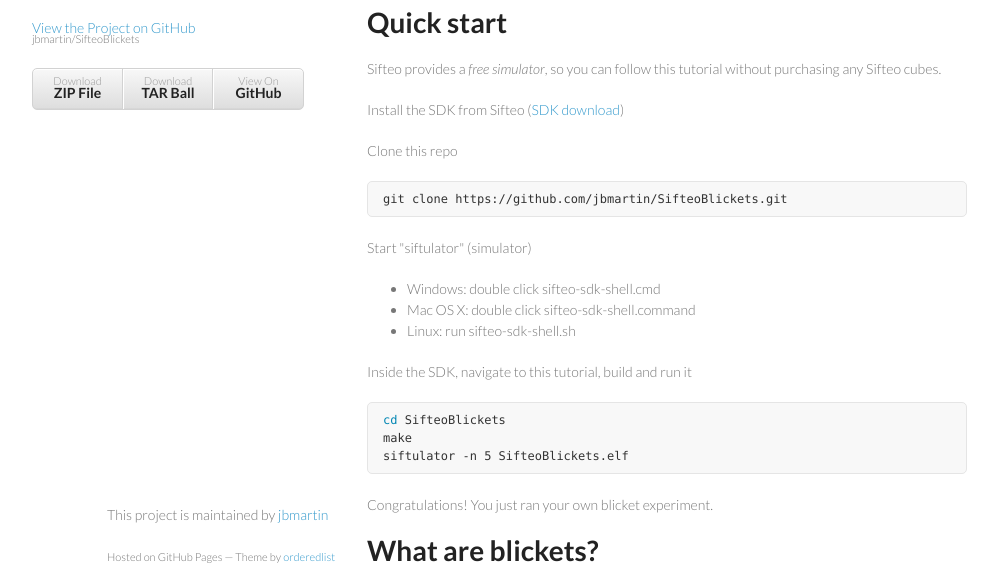
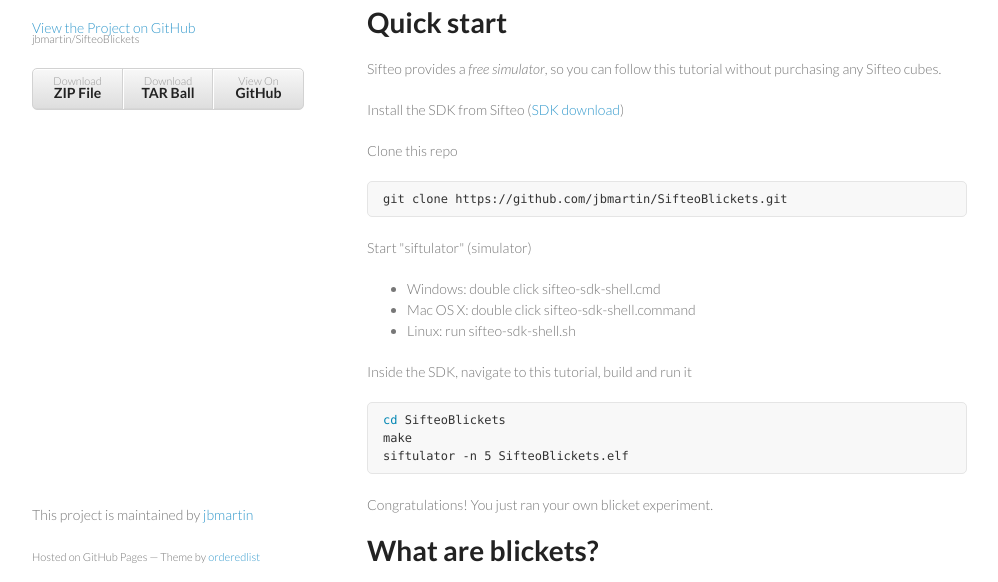
Before and after one commit to jbmartin/SifteoBlickets, a plain HTML site: page index.html in a window 1280 px wide. Shown: the part 164-746 px from the top of the page, without its empty margins (103-1101 px from the left). Drawn offline with Linux system fonts and the light colour scheme.

Commit message:
Update styles.css

```diff
--- a/stylesheets/styles.css
+++ b/stylesheets/styles.css
@@ -180,6 +180,7 @@ hr {
 footer {
   width:270px;
   float:left;
+  margin-left:-75px;
   position:fixed;
   bottom:50px;
 }
```
